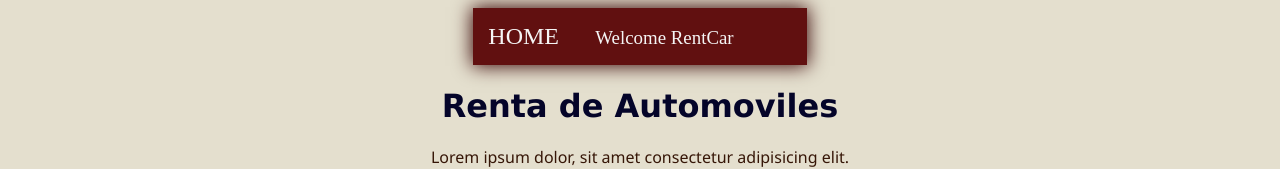
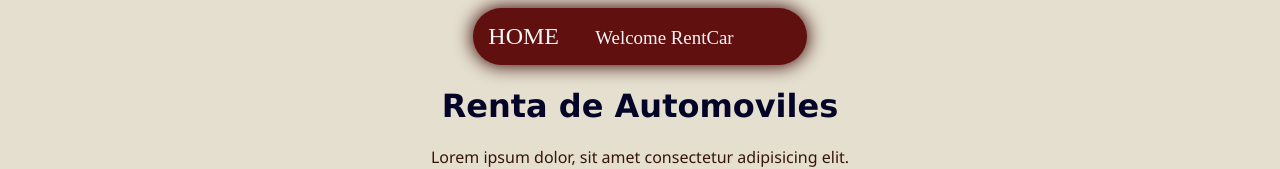
Before and after one commit to manbicho/first-up, a plain HTML site: page index.html in a window 1280 px wide. Shown: the top 169 px of the page. Drawn offline with Linux system fonts and the light colour scheme.

Commit message:
add box-radius cabecera

```diff
--- a/desing.css
+++ b/desing.css
@@ -31,6 +31,7 @@ p {
     background-color:rgb(97, 16, 16);
     box-shadow:  0px 0px 18px 1px rgba(56,4,4,1);
     padding: 0.4cm;
+    border-radius: 30px 30px 30px 30px;
 }
 #tagline {
     font-size: 0.5cm;
```
